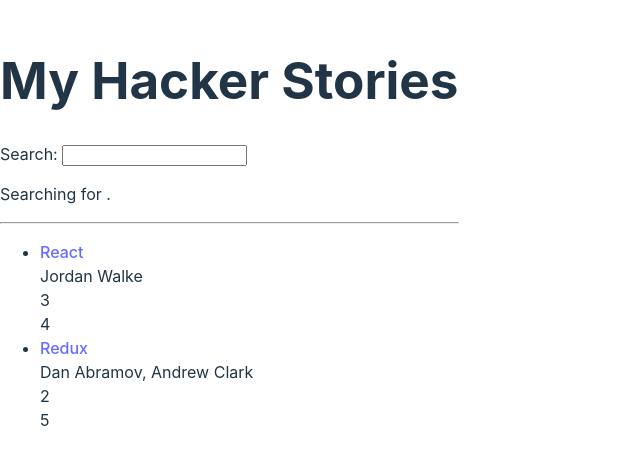
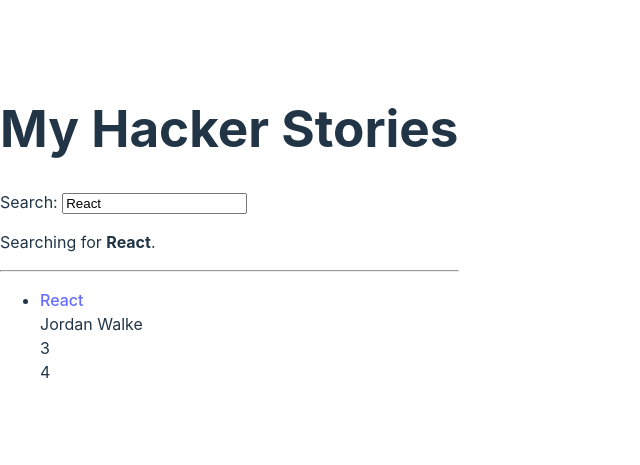
Before and after one commit to rjs68/hacker-stories, a React (Vite) app: page / in a window 1280 px wide. Shown: the part 167-632 px from the top of the page, without its empty margins (0-640 px from the left). Built offline with nearby package versions, Linux system fonts and the light colour scheme.

Commit message:
Destructuring props

```diff
--- a/src/App.tsx
+++ b/src/App.tsx
@@ -29,7 +29,7 @@
     }
   ];
 
-  const [searchTerm, setSearchTerm] = React.useState('');
+  const [searchTerm, setSearchTerm] = React.useState('React');
 
   const handleSearch = (event: React.ChangeEvent<HTMLInputElement>) => {
     setSearchTerm(event.target.value);
@@ -50,41 +50,44 @@
   );
 }
 
-const List = (props: {list: Array<Story>}) => (
+const List = ({ list }: {list: Array<Story>}) => (
     <ul>
-      {props.list.map((item) => <Item key={item.objectID} item={item} />)}
+      {list.map((item) => <Item key={item.objectID} item={item} />)}
     </ul>
 );
 
-const Item = (props: {item: Story}) => (
+const Item = ({ item }: {item: Story}) => (
   <li>
     <span>
-      <a href={props.item.url}>{props.item.title}</a>
+      <a href={item.url}>{item.title}</a>
     </span>
     <br />
-    <span>{props.item.author}</span>
+    <span>{item.author}</span>
     <br />
-    <span>{props.item.num_comments}</span>
+    <span>{item.num_comments}</span>
     <br />
-    <span>{props.item.points}</span>
+    <span>{item.points}</span>
   </li>
 );
 
-const Search = (props: {searchTerm: string,onSearch: (event: React.ChangeEvent<HTMLInputElement>) => void}) => {
-  const handleChange = (event: React.ChangeEvent<HTMLInputElement>) => {
-    props.onSearch(event);
+type SearchProps = {
+  searchTerm: string,
+  onSearch: (event: React.ChangeEvent<HTMLInputElement>) => void
 }
 
-  return (
+const Search = ({ searchTerm, onSearch}: SearchProps) => (
   <>
     <label htmlFor="search">Search: </label>
-      <input type="text" id="search" onChange={handleChange} />
+    <input type="text"
+      id="search"
+      onChange={onSearch}
+      value={searchTerm}
+    />
 
     <p>
-        Searching for <strong>{props.searchTerm}</strong>.
+      Searching for <strong>{searchTerm}</strong>.
     </p>
   </>
 );
-}
 
 export default App
```
Lines whose indentation alone changed are shown as unchanged.
